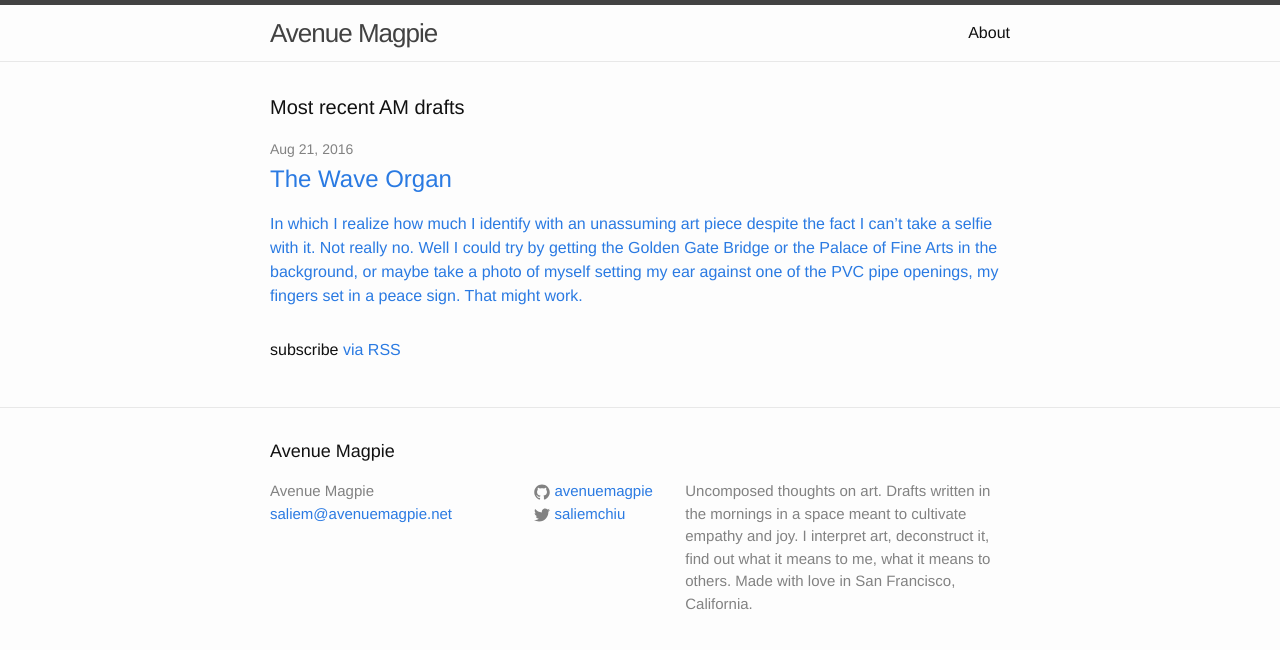
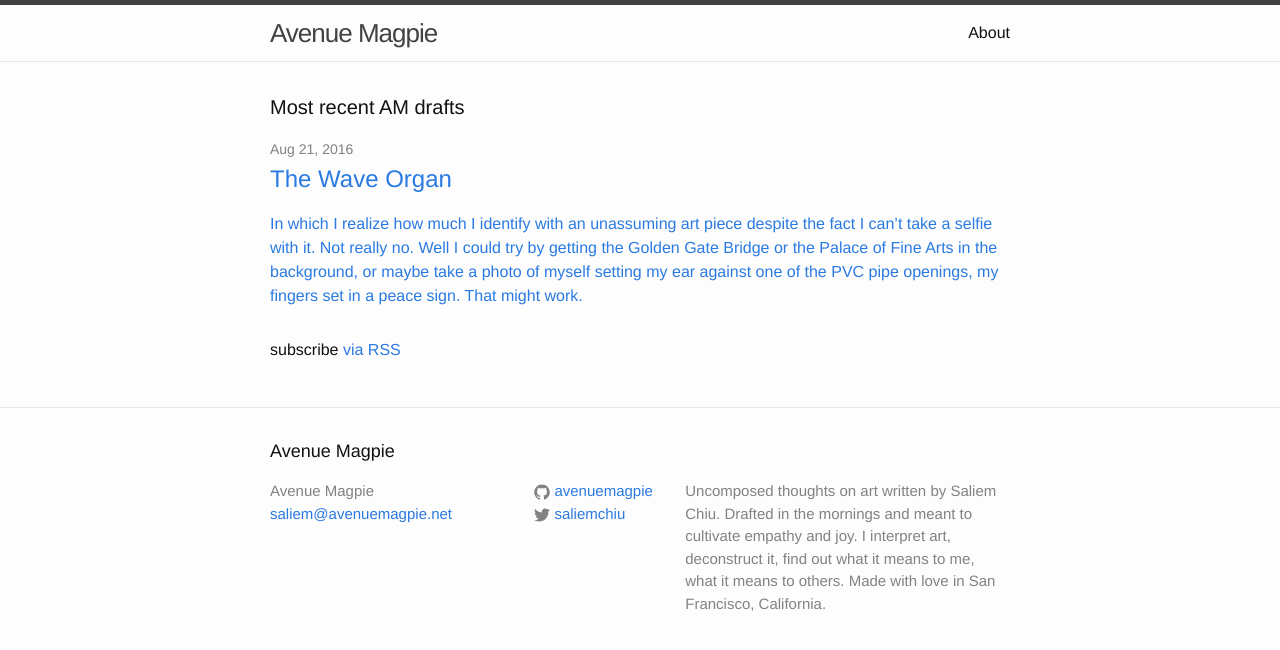
Before and after one commit to avenuemagpie/art-design, a Jekyll site: the page built from index.html, in a window 1280 px wide. Shown: the top 650 px of the page. Built offline with Jekyll 4.4.1, drawn with Linux system fonts in a browser that asks for light colours.

Commit message:
copy edits and images

```diff
--- a/_config.yml
+++ b/_config.yml
@@ -10,7 +10,7 @@ title: Avenue Magpie
 email: saliem@avenuemagpie.net
 description: > # this means to ignore newlines until "baseurl:"
 
-  Uncomposed thoughts on art. Drafts written in the mornings in a space meant to cultivate empathy and joy.
+  Uncomposed thoughts on art written by Saliem Chiu. Drafted in the mornings and meant to cultivate empathy and joy.
 
   I interpret art, deconstruct it, find out what it means to me, what it means to others.
 
```
